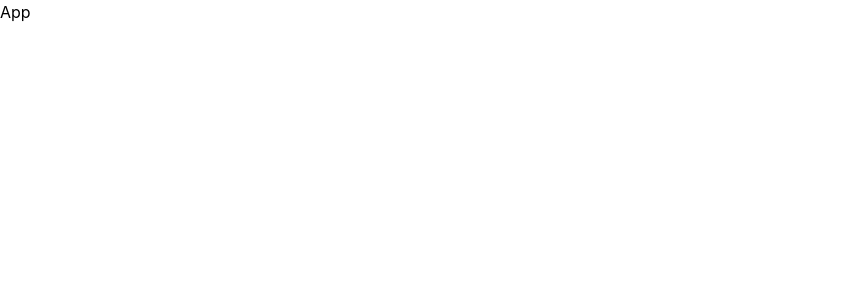
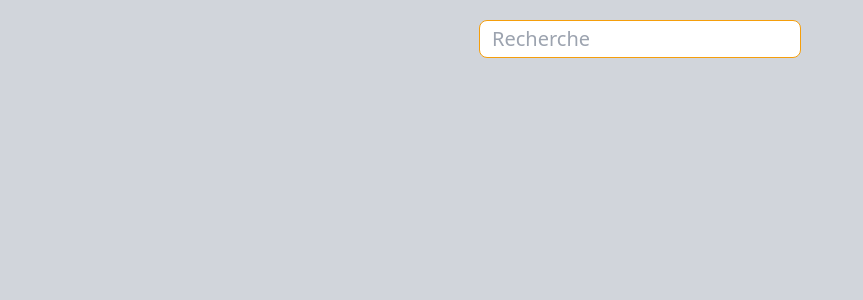
Before and after one commit to bastiengrignon/fastory-front, a React (Create React App) app: page / in a window 1280 px wide. Shown: the top 300 px of the page, without its empty margins (0-863 px from the left). Built offline with nearby package versions, Linux system fonts and the light colour scheme.

Commit message:
Add Input component

```diff
--- a/src/App.tsx
+++ /dev/null
@@ -1,9 +0,0 @@
-import React from 'react'
-
-const App = () => (
-    <div>
-      App
-    </div>
-)
-
-export default App
--- /dev/null
+++ b/src/App/index.tsx
@@ -0,0 +1,10 @@
+import React from 'react'
+import Input from '../Input'
+
+const App = () => (
+    <div className="flex justify-center mt-5">
+        <Input/>
+    </div>
+)
+
+export default App
--- /dev/null
+++ b/src/Input/index.tsx
@@ -0,0 +1,11 @@
+import React from 'react'
+
+const Input: React.FC = () => {
+    return (
+        <input
+            className="rounded-lg px-3 py-1 border border-yellow-500 outline-none focus:border-2 text-xl"
+            type="text" placeholder="Recherche"/>
+    )
+}
+
+export default Input
--- a/src/index.css
+++ b/src/index.css
@@ -3,15 +3,5 @@
 @tailwind utilities;
 
 body {
-  margin: 0;
-  font-family: -apple-system, BlinkMacSystemFont, 'Segoe UI', 'Roboto', 'Oxygen',
-    'Ubuntu', 'Cantarell', 'Fira Sans', 'Droid Sans', 'Helvetica Neue',
-    sans-serif;
-  -webkit-font-smoothing: antialiased;
-  -moz-osx-font-smoothing: grayscale;
+  @apply bg-gray-300;
 }
-
-code {
-  font-family: source-code-pro, Menlo, Monaco, Consolas, 'Courier New',
-    monospace;
-}
--- a/tailwind.config.js
+++ b/tailwind.config.js
@@ -2,10 +2,12 @@ module.exports = {
   purge: ['./src/**/*.{js,jsx,ts,tsx}', './public/index.html'],
   darkMode: false, // or 'media' or 'class'
   theme: {
-    extend: {},
+    extend: {}
   },
   variants: {
-    extend: {},
+    extend: {
+      borderWidth: ['focus']
+    }
   },
-  plugins: [],
+  plugins: []
 }
```
